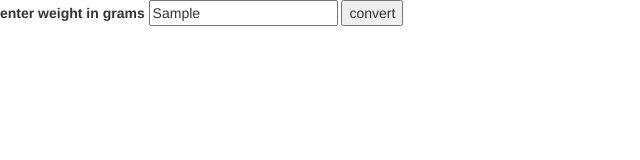
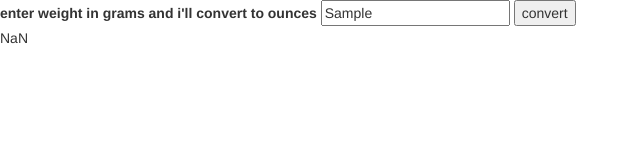
Before and after one commit to RyanDuff613/cookingConversions, a plain HTML site: page index.html in a window 1280 px wide. Both pictures are taken after typing "Sample" into the empty fields and a click on the button "convert". Shown: the whole page, without its empty margins (0-640 px from the left). Drawn offline with Linux system fonts and the light colour scheme.

Commit message:
succesfully brings in user input, parses input and stores value in variable called userGrams. prints value of userGrams in div below

```diff
--- a/index.html
+++ b/index.html
@@ -8,11 +8,14 @@
     <title>Cooking Conversions</title>
   </head>
   <body>
-    <form id='gramsToOunces'>
-      <label>enter weight in grams</label>
-      <input type="text">
-      <button>convert</button>
-    </form>
+    <div>
+      <form id='gramsToOunces'>
+        <label  for="inputGrams">enter weight in grams and i'll convert to ounces</label>
+        <input id='inputGrams' type="text">
+        <button type="submit">convert</button>
+      </form>
+    </div>
+    <div id='conversion'></div>
 
   </body>
   </html>
--- a/js/scripts.js
+++ b/js/scripts.js
@@ -1,8 +1,12 @@
 $(document).ready(function(){
+
 
   $("form#gramsToOunces").submit(function(event){
     event.preventDefault();
 
+    var userGrams = parseInt($('#inputGrams').val());
+    console.log(userGrams);
+    $('#conversion').text(userGrams);
+
   });
-
 });
```
